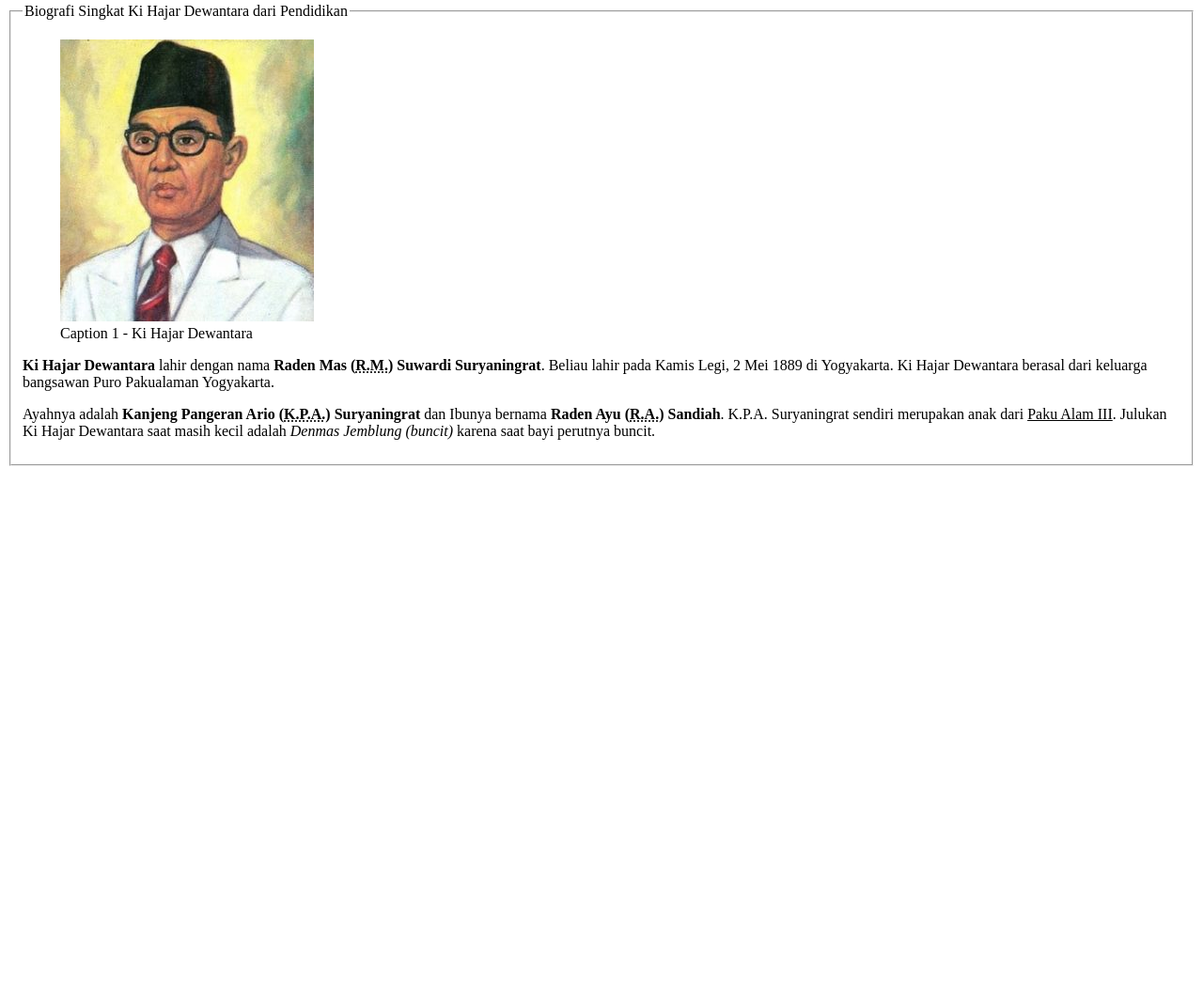
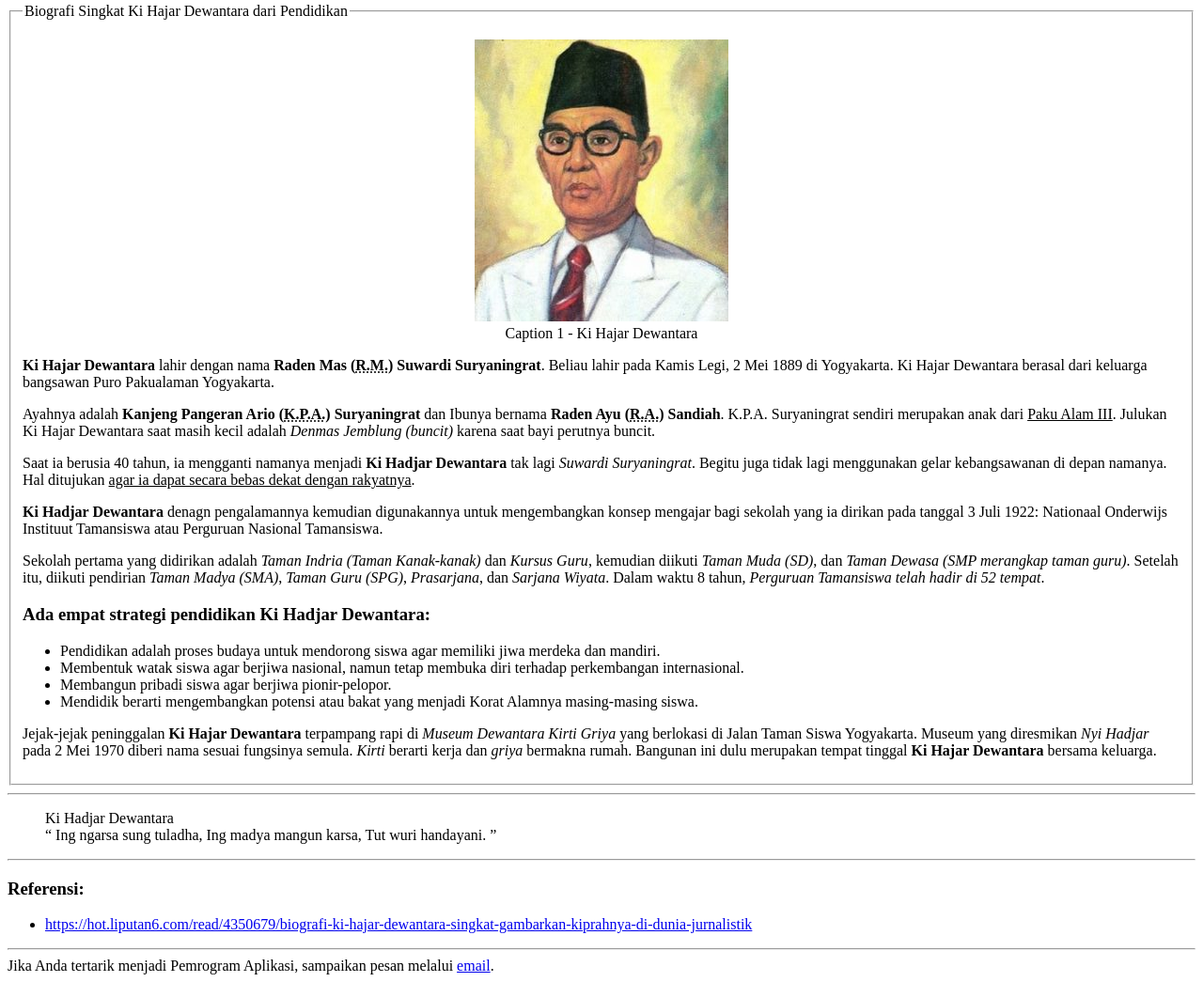
Before and after one commit to hakim-asrori/dasar-html, a plain HTML site: page tugas2/index.html in a window 1280 px wide. Shown: the part 126-1171 px from the top of the page at 94% size. Before the commit the page ends 800 px from the top, so only its background shows below. Drawn offline with Linux system fonts and the light colour scheme.

Commit message:
Tambah Tugas 2

```diff
--- a/tugas2/index.html
+++ b/tugas2/index.html
@@ -16,10 +16,12 @@
   <hr>
   <fieldset>
     <legend>Biografi Singkat Ki Hajar Dewantara dari Pendidikan</legend>
-    <figure>
-      <img src="images/ki-hajar-dewantara.jpg" alt="Ki Hajar Dewantara">
-      <figcaption>Caption 1 - Ki Hajar Dewantara</figcaption>
-    </figure>
+    <center>
+      <figure>
+        <img src="images/ki-hajar-dewantara.jpg" alt="Ki Hajar Dewantara">
+        <figcaption>Caption 1 - Ki Hajar Dewantara</figcaption>
+      </figure>
+    </center>
     <p>
       <b>Ki Hajar Dewantara</b> lahir dengan nama <strong>Raden Mas (<abbr title="Raden Mas">R.M.</abbr>) Suwardi
         Suryaningrat</strong>. Beliau lahir
@@ -34,7 +36,64 @@
       anak dari <ins>Paku Alam III</ins>. Julukan
       Ki Hajar
       Dewantara saat masih kecil adalah <em>Denmas Jemblung (buncit)</em> karena saat bayi perutnya buncit. </p>
+    <p>Saat ia berusia 40 tahun, ia mengganti namanya menjadi <b>Ki Hadjar Dewantara</b> tak lagi <i>Suwardi
+        Suryaningrat</i>. Begitu juga tidak lagi menggunakan gelar kebangsawanan di depan namanya. Hal ditujukan
+      <ins>agar ia dapat secara bebas dekat dengan rakyatnya</ins>.</p>
+    <p>
+      <strong>Ki Hadjar Dewantara</strong> denagn pengalamannya kemudian digunakannya untuk mengembangkan konsep
+      mengajar bagi sekolah yang ia dirikan
+      pada tanggal 3 Juli 1922: Nationaal Onderwijs Instituut Tamansiswa atau Perguruan Nasional Tamansiswa.
+    </p>
+    <p>
+      Sekolah pertama yang didirikan adalah <i>Taman Indria (Taman Kanak-kanak)</i> dan <i>Kursus Guru</i>, kemudian
+      diikuti
+      <i>Taman
+        Muda (SD)</i>, dan <i>Taman Dewasa (SMP merangkap taman guru)</i>. Setelah itu, diikuti pendirian <em>Taman
+        Madya
+        (SMA)</em>,
+      <em>Taman
+        Guru (SPG)</em>, <em>Prasarjana</em>, dan <em>Sarjana Wiyata</em>. Dalam waktu 8 tahun, <em>Perguruan Tamansiswa
+        telah hadir
+        di 52
+        tempat</em>.
+
+      <h3>Ada empat strategi pendidikan Ki Hadjar Dewantara:</h3>
+      <ul>
+        <li>Pendidikan adalah proses budaya untuk mendorong siswa agar memiliki jiwa merdeka dan mandiri.</li>
+        <li>Membentuk watak siswa agar berjiwa nasional, namun tetap membuka diri terhadap perkembangan internasional.
+        </li>
+        <li>Membangun pribadi siswa agar berjiwa pionir-pelopor.</li>
+        <li>Mendidik berarti mengembangkan potensi atau bakat yang menjadi Korat Alamnya masing-masing siswa.</li>
+      </ul>
+    </p>
+    <p>Jejak-jejak peninggalan <strong>Ki Hajar Dewantara</strong> terpampang rapi di <i>Museum Dewantara Kirti
+        Griya</i> yang
+      berlokasi di
+      Jalan Taman Siswa Yogyakarta. Museum yang diresmikan <i>Nyi Hadjar</i> pada 2 Mei 1970 diberi nama sesuai
+      fungsinya
+      semula. <i>Kirti</i> berarti kerja dan <i>griya</i> bermakna rumah. Bangunan ini dulu merupakan tempat tinggal
+      <b>Ki
+        Hajar
+        Dewantara</b> bersama keluarga.</p>
   </fieldset>
+  <hr>
+  <blockquote>
+    Ki Hadjar Dewantara <br>
+    <q>
+      Ing ngarsa sung tuladha, Ing madya mangun karsa, Tut wuri handayani.
+    </q>
+  </blockquote>
+  <hr>
+  <h3>Referensi:</h3>
+  <ul>
+    <li>
+      <a href="https://hot.liputan6.com/read/4350679/biografi-ki-hajar-dewantara-singkat-gambarkan-kiprahnya-di-dunia-jurnalistik"
+        target="_blank">https://hot.liputan6.com/read/4350679/biografi-ki-hajar-dewantara-singkat-gambarkan-kiprahnya-di-dunia-jurnalistik</a>
+    </li>
+  </ul>
+  <hr>
+  Jika Anda tertarik menjadi Pemrogram Aplikasi, sampaikan pesan melalui <a
+    href="mailto: saneglos005@gmail.com">email</a>.
 </body>
 
 </html>
```
Also changed, not shown: tugas1/booking.html (+1 -0 lines).
